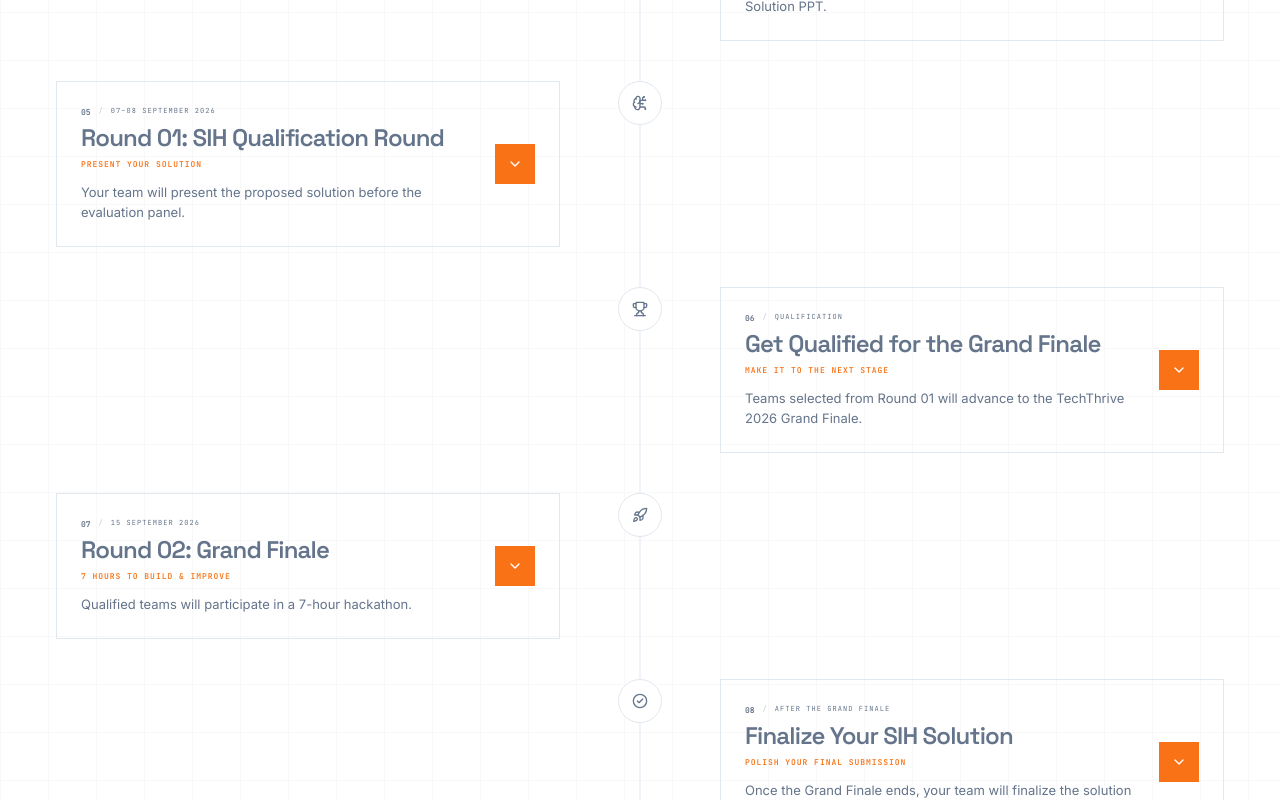
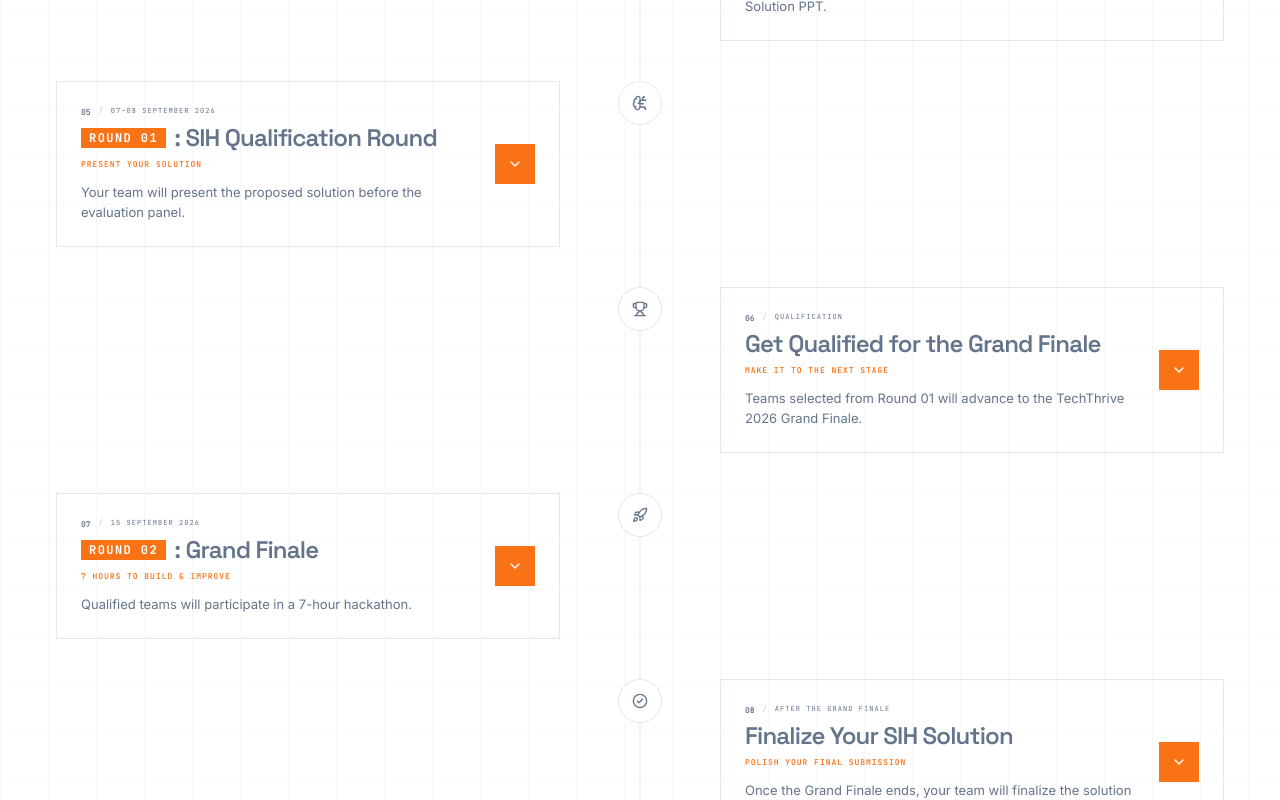
Before and after one commit to QuCodeXClub/TechThrive, a React (Vite) app in the folder frontend/: page / in a window 1280 px wide. Shown: the part 2460-3260 px from the top of the page. Built offline with nearby package versions, Linux system fonts and the light colour scheme.

Commit message:
feat: enhance Journey component with additional stage indicators and improved layout

```diff
--- a/frontend/src/components/Sections/Journey.jsx
+++ b/frontend/src/components/Sections/Journey.jsx
@@ -348,13 +348,31 @@ function Journey() {
 
 														<h3
 															className={[
-																"font-display mt-2 text-lg leading-none font-semibold tracking-[-0.035em] transition-colors sm:text-xl lg:text-2xl",
+																"font-display mt-2 flex flex-wrap items-center gap-2 text-lg leading-none font-semibold tracking-[-0.035em] transition-colors sm:text-xl lg:text-2xl",
 																isOpen
 																	? "text-foreground"
 																	: "text-muted group-hover:text-foreground",
 															].join(" ")}
 														>
-															{stage.title}
+															{stage.number === "05" ||
+															stage.number === "07" ? (
+																<>
+																	<span className="bg-primary-500 text-background inline-flex items-center px-2 py-1 font-mono text-[11px] font-bold tracking-[0.12em] uppercase sm:text-[12px]">
+																		Round{" "}
+																		{stage.number === "05"
+																			? "01"
+																			: "02"}
+																	</span>
+
+																	<span>
+																		{stage.number === "05"
+																			? ": SIH Qualification Round"
+																			: ": Grand Finale"}
+																	</span>
+																</>
+															) : (
+																stage.title
+															)}
 														</h3>
 
 														<p className="text-primary-500 mt-2 font-mono text-[8px] font-semibold tracking-[0.12em] uppercase">
```
